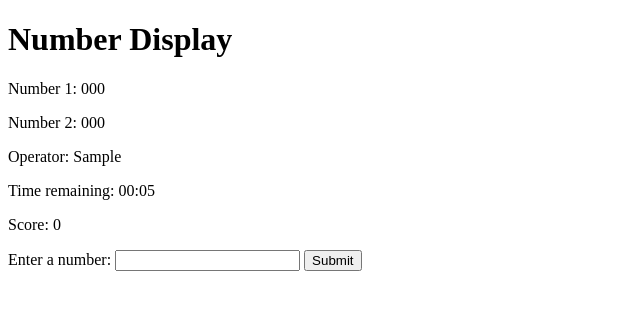
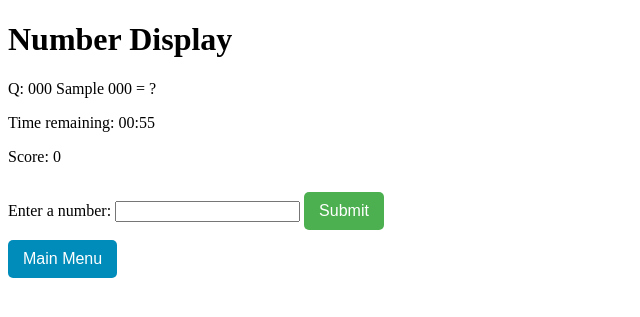
Before and after one commit to ZhengJie98/Illuminia-Test, a Flask app: template templates/game.html in a window 1280 px wide. Shown: the top 317 px of the page, without its empty margins (0-640 px from the left). Run offline with Flask 3, Linux system fonts and the light colour scheme; the template is opened without the code that fills it: most values are stand-ins (such as "Sample title", 1, 10 or a date in 2020).

Commit message:
styled button and updated readme

```diff
--- a/main.py
+++ b/main.py
@@ -92,8 +92,8 @@ def game():
     print("seen_list:", seen_list)
     while True:
         number1, number2 = generate_pair()
-        print("number1:", number1)
-        print("number2:", number2)
+        # print("number1:", number1)
+        # print("number2:", number2)
         if (number1, number2) not in seen_list:
             seen_list.append((number1,number2))
             break
--- a/templates/game.html
+++ b/templates/game.html
@@ -3,27 +3,59 @@
 <head>
     <!-- Your existing head content -->
 </head>
+
+<style>
+    /* Style for the form button */
+    #numberForm button {
+        background-color: #4CAF50; /* Green background color */
+        color: white; /* White text color */
+        padding: 10px 15px; /* Add some padding */
+        font-size: 16px; /* Increase font size */
+        border: none; /* Remove border */
+        cursor: pointer; /* Add a cursor pointer on hover */
+        border-radius: 5px; /* Add rounded corners */
+        margin-top: 10px; /* Add some margin from the input field */
+    }
+
+    /* Style for the replay button */
+    #replayButton {
+        background-color: #008CBA; /* Blue background color */
+        color: white; /* White text color */
+        padding: 10px 15px; /* Add some padding */
+        font-size: 16px; /* Increase font size */
+        border: none; /* Remove border */
+        cursor: pointer; /* Add a cursor pointer on hover */
+        border-radius: 5px; /* Add rounded corners */
+        margin-top: 10px; /* Add some margin from the form */
+    }
+</style>
+
 <body>
     <!-- <form>
         <button type="button" onclick="resetStorage()">reset</button>
     </form> -->
 
     <h1>Number Display</h1>
-    <p>Number 1: {{ number1 }}</p>
+    <!-- <p>Number 1: {{ number1 }}</p>
     <p>Number 2: {{ number2 }}</p>
-    <p>Operator: {{ chosen_operator }}</p>
-    <!-- , give 2 d.p if it's divide -->
+    <p>Operator: {{ chosen_operator }}</p> -->
+    <p> Q: {{ number1 }} {{ chosen_operator }} {{ number2 }} = ? </p>
+
     <!-- Display the countdown timer -->
     <p>Time remaining: <span id="timer"></span></p>
 
     <!-- Display the current score -->
     <p>Score: <span id="score">0</span></p>
 
+
+    <!-- Your HTML code with the updated styles -->
     <form id="numberForm" action="/" method="post">
         <label for="user_input">Enter a number:</label>
         <input type="number" id="user_input" name="user_input" required>
         <button type="button" onclick="checkAnswer()">Submit</button>
     </form>
+
+    <button id="replayButton" onclick="replayGame()">Main Menu</button>
 
 
     <script>
@@ -58,7 +90,7 @@
                 startTimer(parseFloat(remainingTime), timerDisplay);
             } else {
                 // Start the timer from 60 seconds if remainingTime is not available or not a valid number
-                startTimer(10, timerDisplay);
+                startTimer(60, timerDisplay);
             }
             // if (score && !isNaN(parseFloat(score))) {
             //     console.log("score exists")
@@ -95,20 +127,20 @@
                 // Increment the score by 1
                 score = parseInt(score)
                 score += 1;
-                console.log("correct answer is given, new score:", score)
+                // console.log("correct answer is given, new score:", score)
 
                 // Update the score display
                 document.getElementById('score').textContent = score;
                 localStorage.setItem('score', score);
-                console.log("set score done, score", score)
-
+                // console.log("set score done, score", score)
+                // alert("correct! Score +1")
 
                 // Reload the page
                 location.reload();
             } else {
                 // If incorrect, deduct the score by 1 and update the page accordingly
                 // For demonstration purposes, let's show an alert
-                alert('Incorrect! Deducting score...');
+                alert('Incorrect! Deducting score -1');
 
                 // Deduct the score by 1
                 score = parseInt(score)
@@ -151,6 +183,14 @@
     }, 1000);
         }
 
+        function replayGame() {
+            // Redirect to the main game page to start a new game
+            console.log("reset CALLED")
+            localStorage.clear();
+            // sessionStorage.clear();
+            window.location.href = "/";
+        }
+
 
     </script>
 </body>
```
Also changed, not shown: templates/choose_game.html (+16 -1 lines), templates/game_over.html (+15 -1 lines), readme.md.
